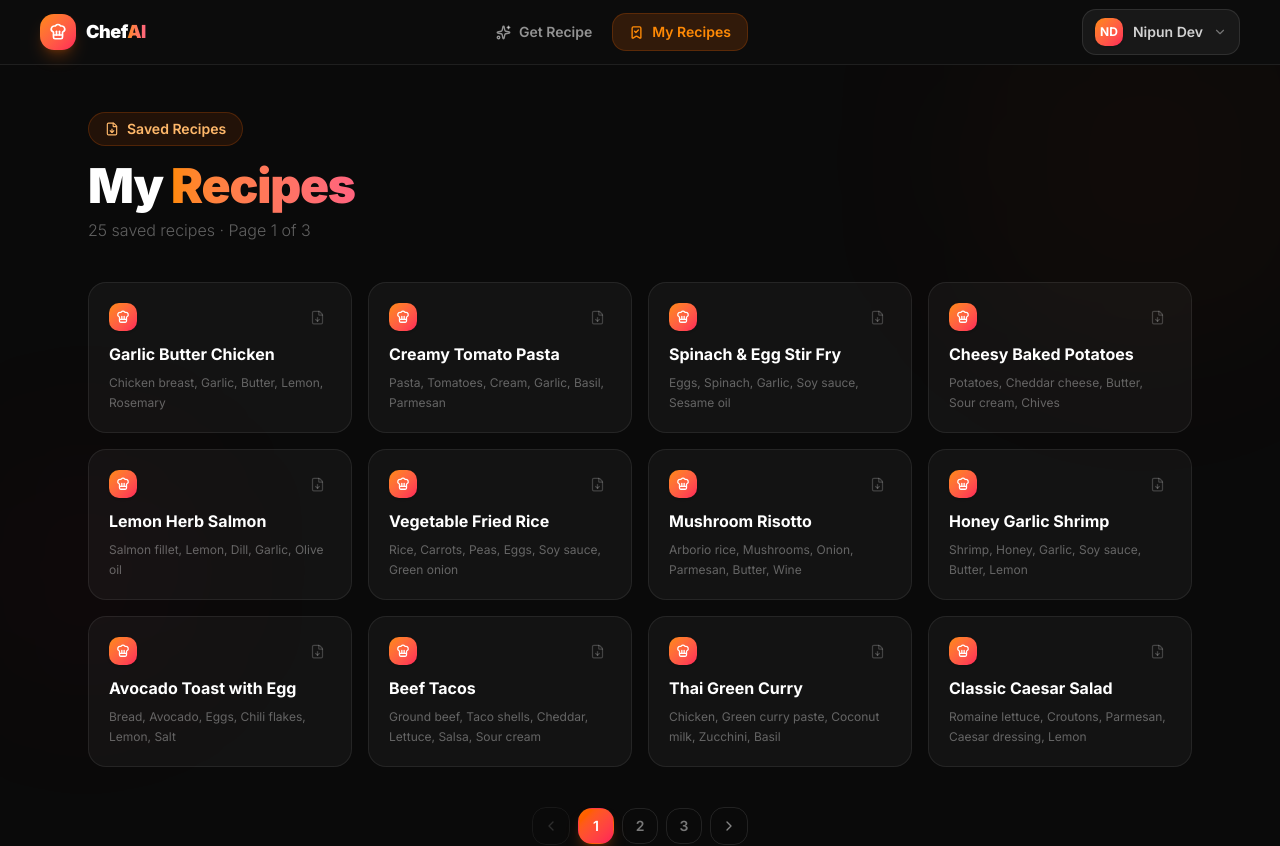
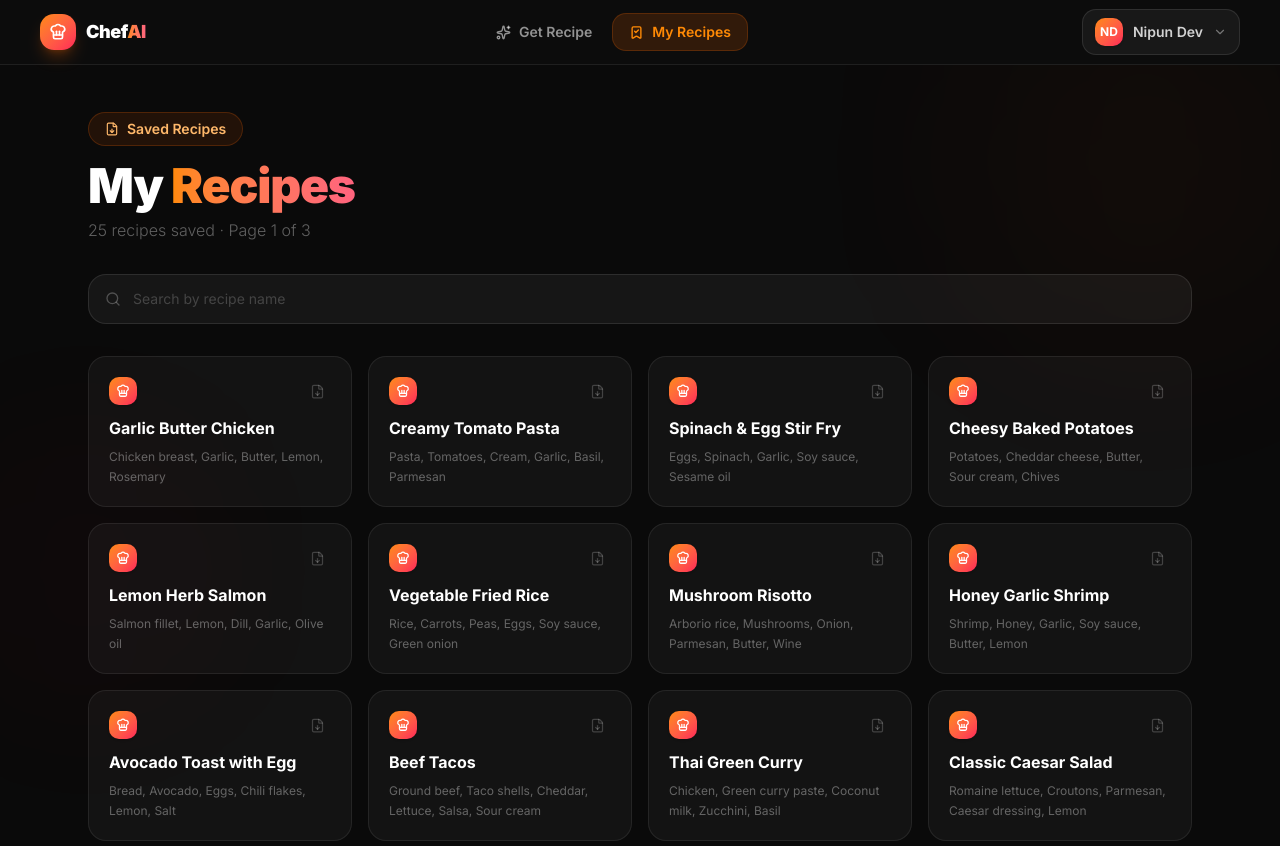
Before and after one commit to Bhanu-9618/ChefAI-Planner-Frontend, a React (Vite) app: page /dashboard/my-recipes in a window 1280 px wide. Shown: the top 846 px of the page. Built offline with nearby package versions, Linux system fonts and the light colour scheme.

Commit message:
add searchbar and some buttons for user dashboard

```diff
--- a/src/pages/DashboardPage.jsx
+++ b/src/pages/DashboardPage.jsx
@@ -1,5 +1,5 @@
 import { useState } from "react";
-import { Sparkles, ArrowRight, Utensils, ChefHat } from "lucide-react";
+import { Sparkles, ArrowRight, Utensils, ChefHat, RefreshCw, Bookmark, FileDown } from "lucide-react";
 import DashboardNavbar from "../components/DashboardNavbar";
 
 // ─── Floating Orbs ────────────────────────────────────────────────────────────
@@ -19,14 +19,24 @@ function FloatingOrbs() {
 function GetRecipeSection() {
   const [ingredients, setIngredients] = useState("");
   const [generating, setGenerating] = useState(false);
+  const [generated, setGenerated] = useState(false);
 
   const hasInput = ingredients.trim().length > 0;
 
   const handleGenerate = () => {
     if (!hasInput) return;
     setGenerating(true);
+    setGenerated(false);
     // recipe generation logic goes here
-    setTimeout(() => setGenerating(false), 2000); // mock delay
+    setTimeout(() => {
+      setGenerating(false);
+      setGenerated(true);
+    }, 2000);
+  };
+
+  const handleTryAnother = () => {
+    setIngredients("");
+    setGenerated(false);
   };
 
   return (
@@ -112,8 +122,41 @@ function GetRecipeSection() {
         </button>
       </div>
 
-      {/* Recipe Output Placeholder */}
-      <div className="mt-6 bg-white/3 border border-dashed border-white/10 rounded-3xl p-8 text-center">
+      {/* Recipe Output */}
+      <div className={`mt-6 rounded-3xl transition-all duration-500 ${
+        generated
+          ? "bg-white/4 border border-white/10"
+          : "bg-white/3 border border-dashed border-white/10"
+      } p-8`}>
+        {generated ? (
+          <>
+            {/* Mock Recipe Result */}
+            <div className="flex items-center gap-3 mb-5">
+              <div className="w-10 h-10 rounded-xl bg-gradient-to-br from-orange-400 to-rose-500 flex items-center justify-center shadow-lg shadow-orange-500/25">
+                <ChefHat size={19} className="text-white" strokeWidth={2} />
+              </div>
+              <div>
+                <p className="text-xs font-bold uppercase tracking-widest text-orange-400/70">Generated Recipe</p>
+                <h3 className="text-white font-black text-lg">Garlic Herb Chicken</h3>
+              </div>
+            </div>
+            <div className="space-y-2.5 mb-2">
+              {[
+                "Season chicken with salt, pepper, and mixed herbs.",
+                "Heat olive oil in a pan over medium-high heat.",
+                "Sear chicken for 6–7 minutes each side until golden.",
+                "Add garlic and cook for 1 minute until fragrant.",
+                "Deglaze with a splash of lemon juice and serve.",
+              ].map((step, i) => (
+                <div key={i} className="flex gap-3 items-start">
+                  <span className="w-5 h-5 rounded-full bg-orange-500/15 border border-orange-500/20 text-orange-400 text-xs font-black flex items-center justify-center shrink-0 mt-0.5">{i + 1}</span>
+                  <p className="text-sm text-white/60 leading-relaxed">{step}</p>
+                </div>
+              ))}
+            </div>
+          </>
+        ) : (
+          <div className="text-center">
             <div className="w-14 h-14 rounded-2xl bg-gradient-to-br from-orange-400/20 to-rose-500/20 border border-orange-500/15 flex items-center justify-center mx-auto mb-4">
               <ChefHat size={24} className="text-orange-400/50" strokeWidth={1.5} />
             </div>
@@ -125,6 +168,38 @@ function GetRecipeSection() {
               ))}
             </div>
           </div>
+        )}
+      </div>
+
+      {/* Action Buttons — visible only after recipe generated */}
+      {generated && (
+        <div className="flex flex-col sm:flex-row gap-3 mt-5">
+          <button
+            id="dash-try-another-btn"
+            onClick={handleTryAnother}
+            className="flex-1 flex items-center justify-center gap-2 py-3.5 bg-white/5 hover:bg-white/9 border border-white/10 hover:border-white/20 text-white/65 hover:text-white text-sm font-semibold rounded-2xl transition-all duration-200"
+          >
+            <RefreshCw size={16} />
+            Try Another
+          </button>
+          <button
+            id="dash-save-btn"
+            onClick={() => console.log("Save recipe")}
+            className="flex-1 flex items-center justify-center gap-2 py-3.5 bg-emerald-500/10 hover:bg-emerald-500/18 border border-emerald-500/25 hover:border-emerald-500/40 text-emerald-300 hover:text-emerald-200 text-sm font-semibold rounded-2xl transition-all duration-200"
+          >
+            <Bookmark size={16} />
+            Save Recipe
+          </button>
+          <button
+            id="dash-download-btn"
+            onClick={() => console.log("Download PDF")}
+            className="flex-1 flex items-center justify-center gap-2 py-3.5 bg-gradient-to-r from-orange-500 to-rose-500 hover:from-orange-400 hover:to-rose-400 text-white text-sm font-bold rounded-2xl transition-all duration-300 shadow-lg shadow-orange-500/20 hover:shadow-orange-500/35 hover:scale-[1.02] active:scale-[0.98]"
+          >
+            <FileDown size={16} />
+            Download PDF
+          </button>
+        </div>
+      )}
     </div>
   );
 }
--- a/src/pages/MyRecipesPage.jsx
+++ b/src/pages/MyRecipesPage.jsx
@@ -1,5 +1,5 @@
 import { useState } from "react";
-import { ChefHat, ChevronLeft, ChevronRight, FileDown, Utensils, CheckCircle2 } from "lucide-react";
+import { ChefHat, ChevronLeft, ChevronRight, FileDown, Utensils, CheckCircle2, Search, X } from "lucide-react";
 import DashboardNavbar from "../components/DashboardNavbar";
 
 // ─── Mock Data ────────────────────────────────────────────────────────────────
@@ -345,19 +345,30 @@ function Pagination({ currentPage, totalPages, onPageChange }) {
 export default function MyRecipesPage() {
   const [currentPage, setCurrentPage] = useState(1);
   const [selectedRecipe, setSelectedRecipe] = useState(null);
+  const [searchQuery, setSearchQuery] = useState("");
 
   // Show full-screen detail view when a recipe is selected
   if (selectedRecipe) {
     return <RecipeDetailView recipe={selectedRecipe} onBack={() => setSelectedRecipe(null)} />;
   }
 
-  const totalPages = Math.ceil(MOCK_RECIPES.length / PER_PAGE);
+  const filtered = MOCK_RECIPES.filter((r) => {
+    const q = searchQuery.toLowerCase();
+    return r.title.toLowerCase().includes(q) || r.ingredients.toLowerCase().includes(q);
+  });
+
+  const totalPages = Math.ceil(filtered.length / PER_PAGE);
   const startIdx = (currentPage - 1) * PER_PAGE;
-  const currentRecipes = MOCK_RECIPES.slice(startIdx, startIdx + PER_PAGE);
+  const currentRecipes = filtered.slice(startIdx, startIdx + PER_PAGE);
 
   const handlePageChange = (page) => {
     setCurrentPage(page);
     window.scrollTo({ top: 0, behavior: "smooth" });
+  };
+
+  const handleSearch = (e) => {
+    setSearchQuery(e.target.value);
+    setCurrentPage(1); // reset to page 1 on new search
   };
 
   return (
@@ -372,7 +383,7 @@ export default function MyRecipesPage() {
 
       <main className="relative z-10 max-w-6xl mx-auto px-6 pt-28 pb-20">
         {/* Header */}
-        <div className="mb-10">
+        <div className="mb-8">
           <div className="inline-flex items-center gap-2 bg-orange-500/10 border border-orange-500/20 rounded-full px-4 py-1.5 text-sm font-semibold text-orange-300 mb-4">
             <FileDown size={14} />
             Saved Recipes
@@ -384,11 +395,34 @@ export default function MyRecipesPage() {
             </span>
           </h1>
           <p className="text-white/35 text-base font-light">
-            {MOCK_RECIPES.length} saved recipes · Page {currentPage} of {totalPages}
+            {filtered.length} recipe{filtered.length !== 1 ? "s" : ""}{searchQuery ? ` found for "${searchQuery}"` : " saved"}
+            {filtered.length > 0 && totalPages > 1 ? ` · Page ${currentPage} of ${totalPages}` : ""}
           </p>
         </div>
 
+        {/* Search Bar */}
+        <div className="flex items-center gap-3 bg-white/5 border border-white/10 focus-within:border-orange-500/45 focus-within:bg-white/7 focus-within:shadow-lg focus-within:shadow-orange-500/8 rounded-2xl px-4 py-3.5 mb-8 transition-all duration-200">
+          <Search size={16} className="text-white/25 shrink-0" />
+          <input
+            id="my-recipes-search"
+            type="text"
+            value={searchQuery}
+            onChange={handleSearch}
+            placeholder="Search by recipe name"
+            className="flex-1 bg-transparent text-sm text-white placeholder:text-white/20 outline-none"
+          />
+          {searchQuery && (
+            <button
+              onClick={() => { setSearchQuery(""); setCurrentPage(1); }}
+              className="text-white/25 hover:text-white/60 transition-colors"
+            >
+              <X size={15} />
+            </button>
+          )}
+        </div>
+
         {/* Cards Grid */}
+        {currentRecipes.length > 0 ? (
           <div className="grid grid-cols-1 sm:grid-cols-2 lg:grid-cols-3 xl:grid-cols-4 gap-4">
             {currentRecipes.map((recipe) => (
               <RecipeCard
@@ -398,6 +432,15 @@ export default function MyRecipesPage() {
               />
             ))}
           </div>
+        ) : (
+          <div className="flex flex-col items-center justify-center py-24 text-center">
+            <div className="w-16 h-16 rounded-2xl bg-white/5 border border-white/8 flex items-center justify-center mb-4">
+              <Search size={24} className="text-white/20" />
+            </div>
+            <p className="text-white/30 font-semibold text-base mb-1">No recipes found</p>
+            <p className="text-white/18 text-sm">Try a different name or ingredient</p>
+          </div>
+        )}
 
         {/* Pagination */}
         <Pagination
```
Lines whose indentation alone changed are shown as unchanged.
